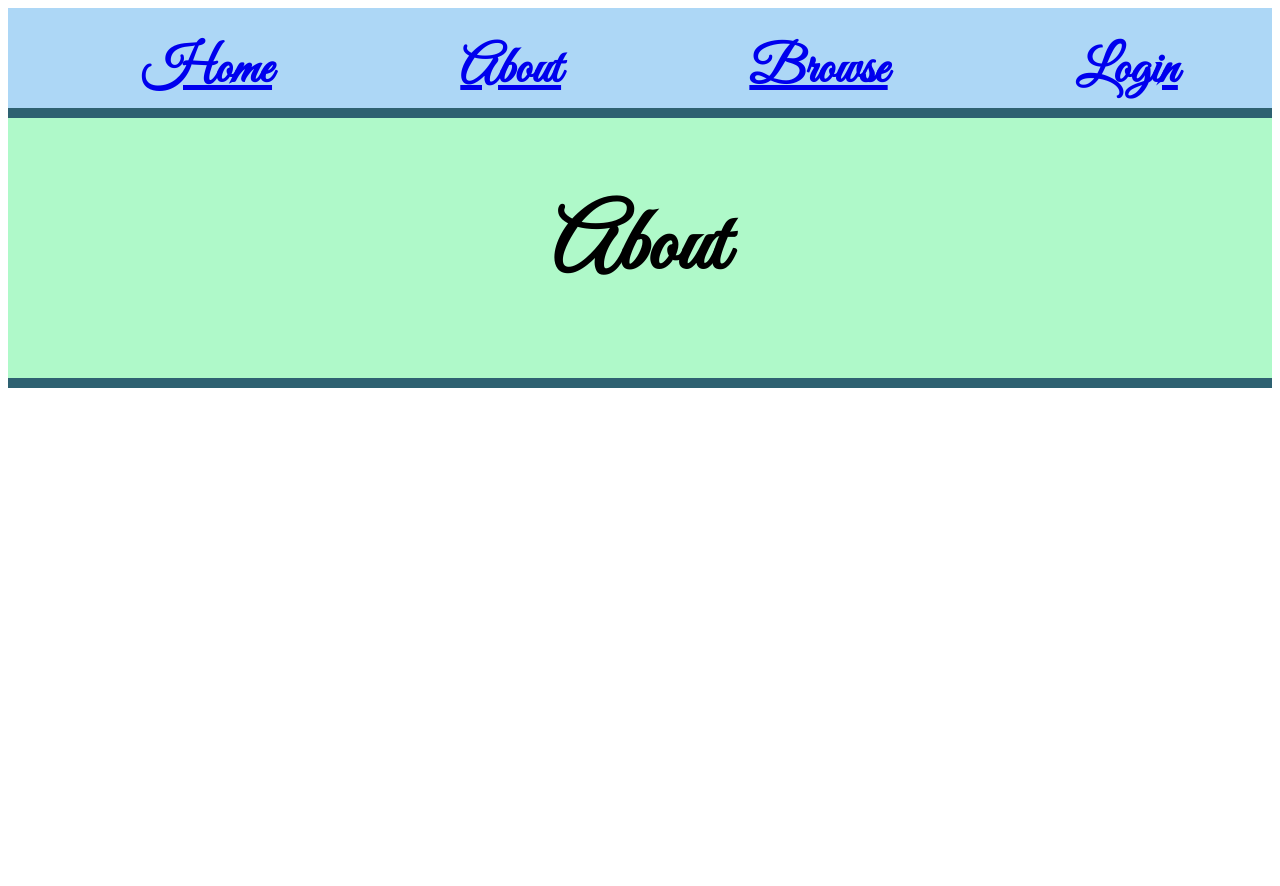
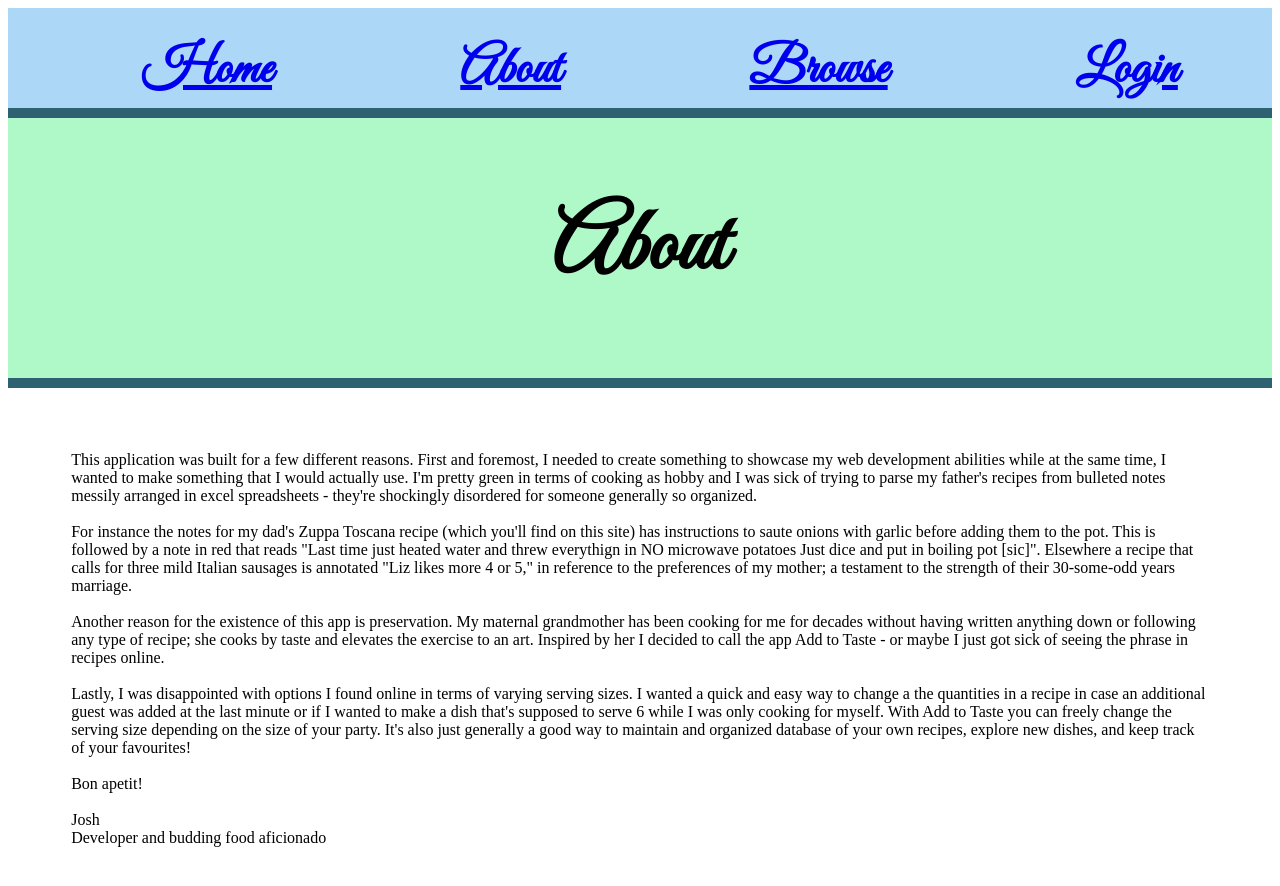
Before and after one commit to 7-O-2-H/recipe-app, a Next.js app in the folder client/: page /about in a window 1280 px wide. Shown: the top 886 px of the page. Before the commit the page ends 800 px from the top, so only its background shows below. Built offline with nearby package versions, Linux system fonts and the light colour scheme.

Commit message:
add about text

```diff
--- a/client/src/pages/about.jsx
+++ b/client/src/pages/about.jsx
@@ -2,6 +2,8 @@
 import NavBar from "../components/NavBar";
 import Header from '../components/Header';
 import Spacer from '../components/Spacer';
+import '../styles/about.css';
+
 
 export default function About() {
 
@@ -12,6 +14,26 @@ export default function About() {
       <Spacer />
       <Header title="About" />
       <Spacer />
+      <div className="about-text">
+      This application was built for a few different  reasons. First and foremost, I needed to create something to showcase my web development abilities while at the same time, I wanted to make something that I would actually use. I'm pretty green in terms of cooking as hobby and I was sick of trying to parse my father's recipes from bulleted notes messily arranged in excel spreadsheets - they're shockingly disordered for someone generally so organized.
+      <br></br>
+      <br></br>
+      For instance the notes for my dad's Zuppa Toscana recipe &#40;which you'll find on this site&#41; has instructions to saute onions with garlic before adding them to the pot. This is followed by a note in red that reads &#34;Last time just heated water and threw everythign in NO microwave potatoes Just dice and put in boiling pot &#91;sic&#93;&#34;. Elsewhere a recipe that calls for three mild Italian sausages is annotated &#34;Liz likes more 4 or 5,&#34; in reference to the preferences of my mother; a testament to the strength of their 30-some-odd years marriage.
+      <br></br>
+      <br></br>
+      Another reason for the existence of this app is preservation. My maternal grandmother has been cooking for me for decades without having written anything down or following any type of recipe; she cooks by taste and elevates the exercise to an art. Inspired by her I decided to call the app Add to Taste - or maybe I just got sick of seeing the phrase in recipes online.
+      <br></br>
+      <br></br>
+      Lastly, I was disappointed with options I found online in terms of varying serving sizes. I wanted a quick and easy way to change a the quantities in a recipe in case an additional guest was added at the last minute or if I wanted to make a dish that's supposed to serve 6 while I was only cooking for myself. With Add to Taste you can freely change the serving size depending on the size of your party. It's also just generally a good way to maintain and organized database of your own recipes, explore new dishes, and keep track of your favourites!
+      <br></br>
+      <br></br>
+      Bon apetit!
+      <br></br>
+      <br></br>
+      Josh
+      <br></br>
+      Developer and budding food aficionado
+      </div>
     </div>
 
   );
--- /dev/null
+++ b/client/src/styles/about.css
@@ -0,0 +1,3 @@
+.about-text {
+  padding: 5%;
+}
```
